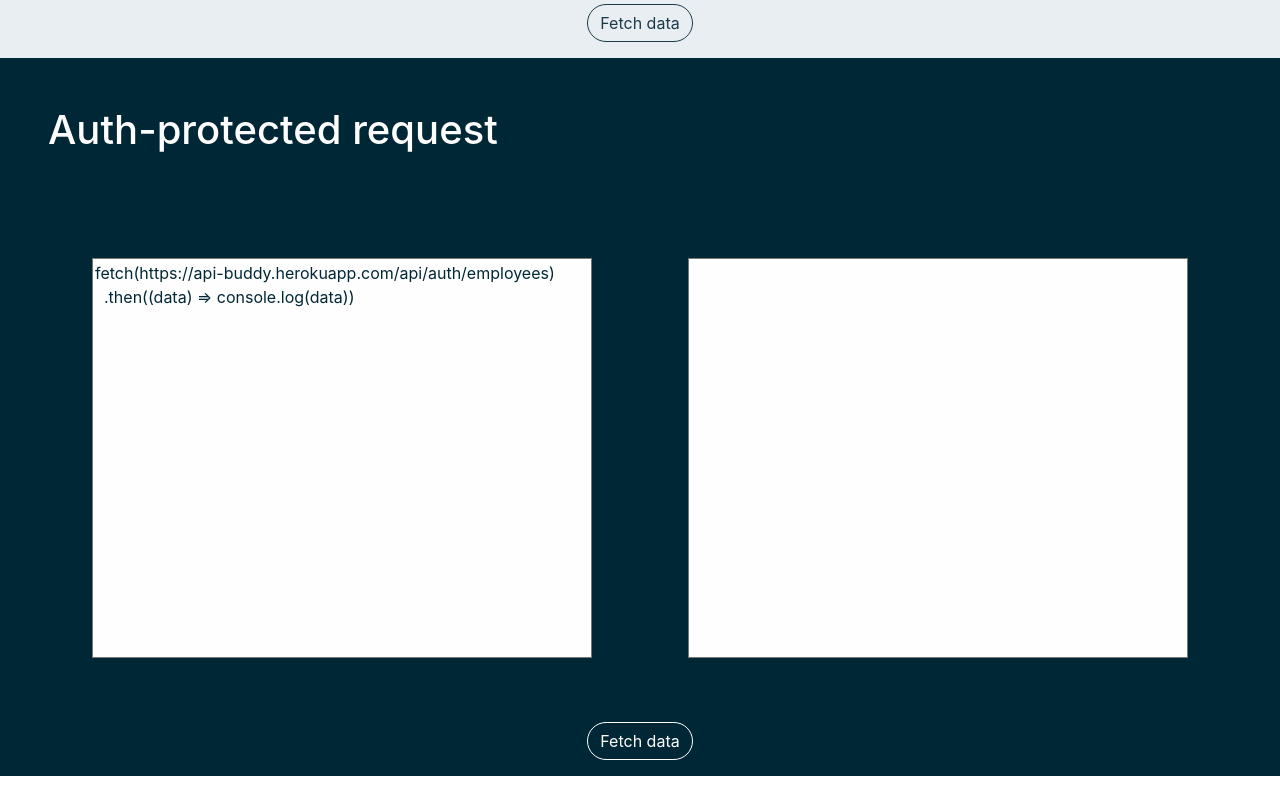
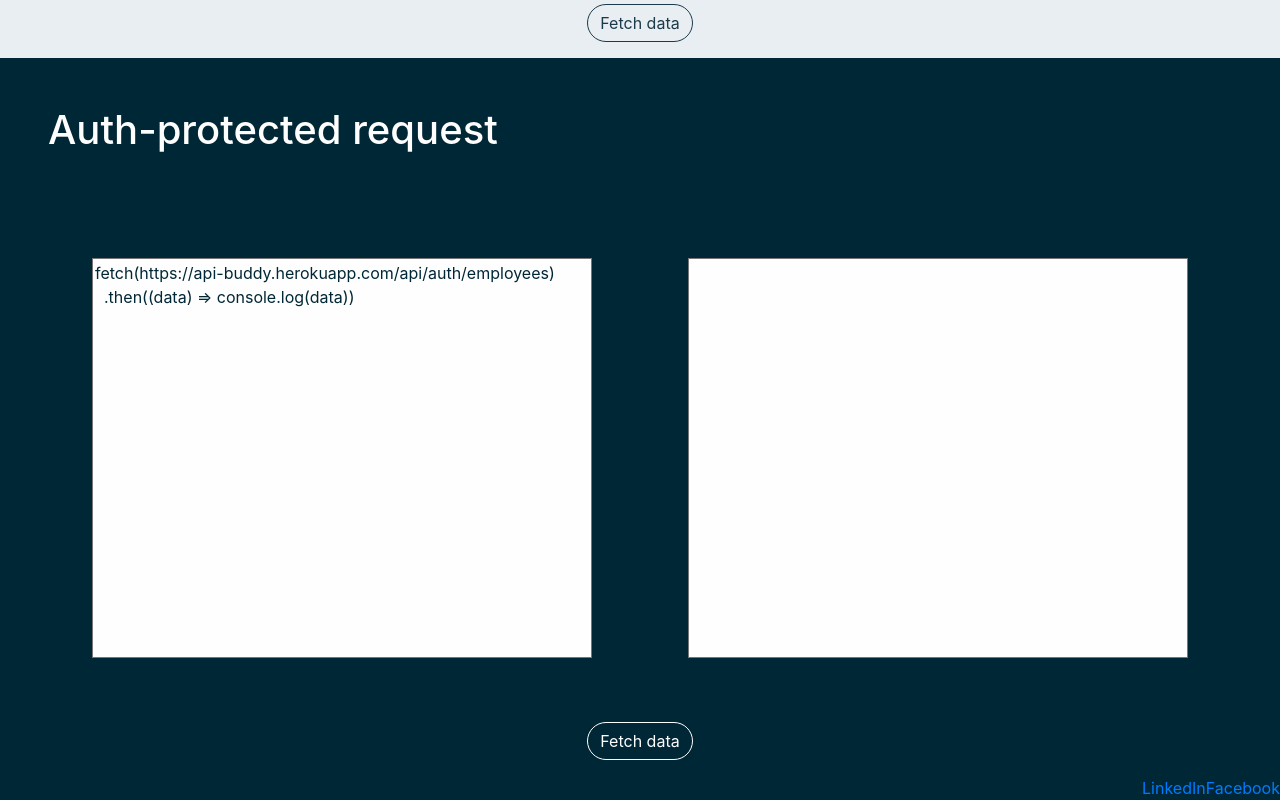
Before and after one commit to SidnevIgor/api-buddy-react, a React (Create React App) app: page / in a window 1280 px wide. Shown: the part 1436-2236 px from the top of the page. Before the commit the page ends 2212 px from the top, so only its background shows below. Built offline with nearby package versions, Linux system fonts and the light colour scheme.

Commit message:
Update footer.jsx

```diff
--- a/src/components/footer.jsx
+++ b/src/components/footer.jsx
@@ -8,9 +8,9 @@ export default class Footer extends Component {
     return (
       <div style = {{backgroundColor: "#002736", textAlign: "right"}}>
         <a src = { require("./images/footer_linkedin.png")} alt="LinkedIn page" width="40" height="40"
-          href="window.location='https://www.linkedin.com/in/igor-sidnev/'" value="Click here"/>
+          href="https://www.linkedin.com/in/igor-sidnev/">LinkedIn</a>
         <a src = { require("./images/footer_facebook.png")} alt="Facebook page" width="40" height="40"
-          href="window.location='https://www.facebook.com/profile.php?id=100006233297824'"/>
+          href="https://www.facebook.com/profile.php?id=100006233297824">Facebook</a>
       </div>
     )
   }
```
